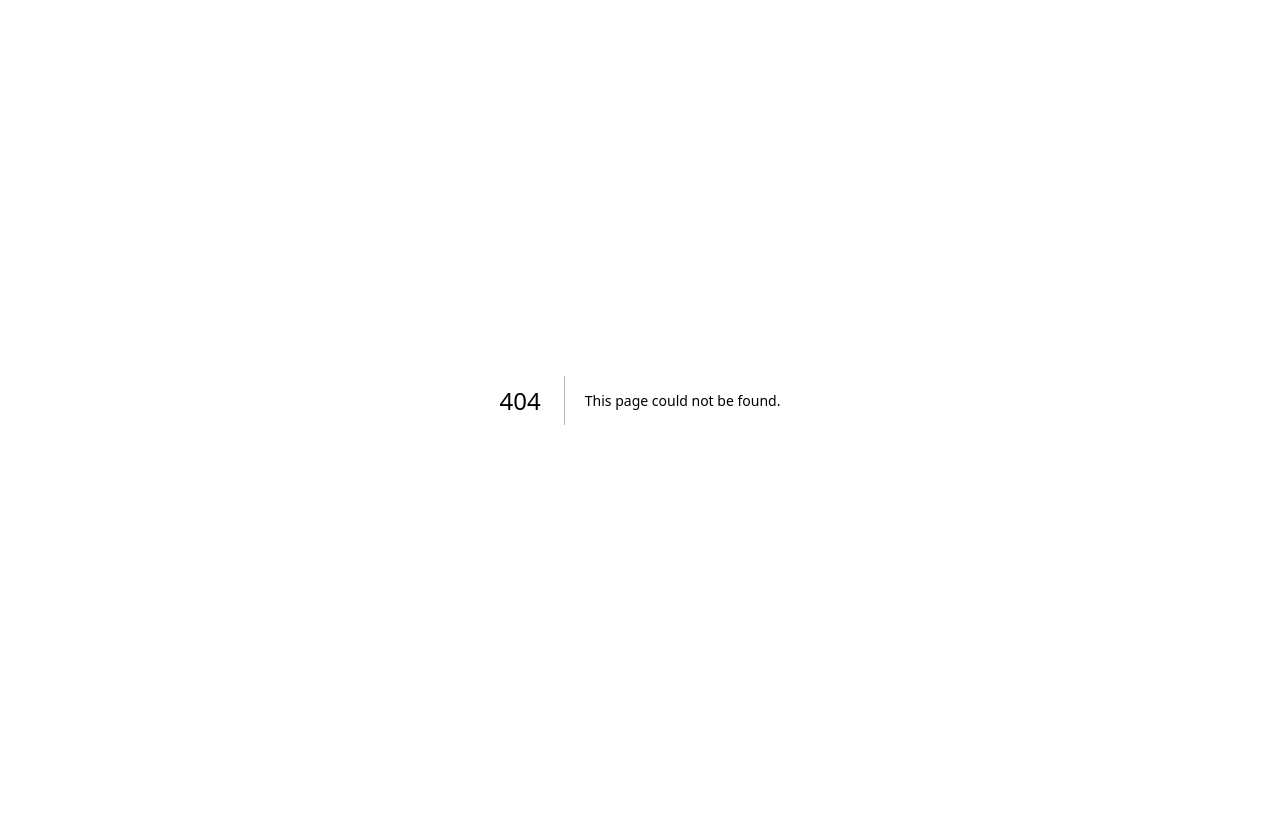
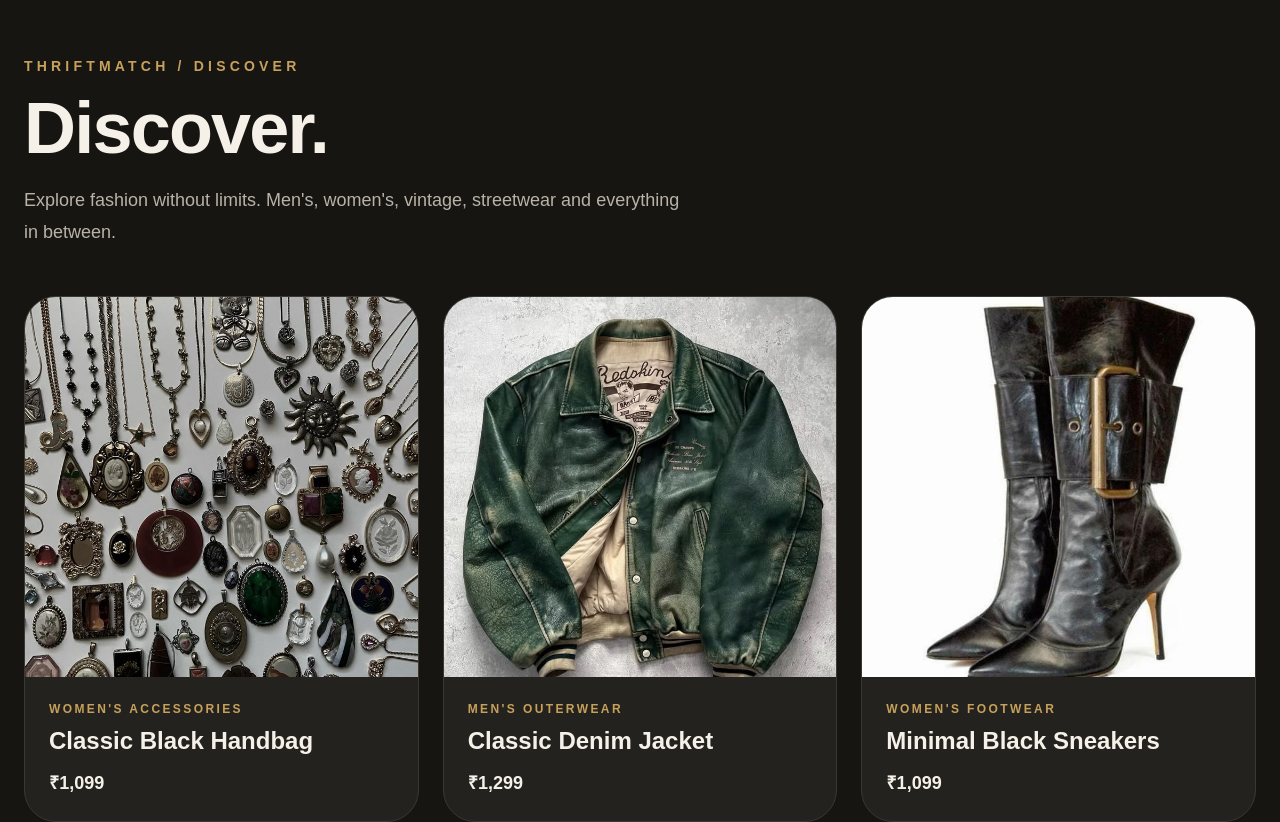
Before and after one commit to Cas4569/ThriftMatch, a Next.js app: page /Discover in a window 1280 px wide. Before the commit this address had no page. Shown: the top 822 px of the page. Before the commit the page ends 800 px from the top, so only its background shows below. Built offline with nearby package versions, Linux system fonts and the light colour scheme.

Commit message:
Discover

```diff
--- /dev/null
+++ b/app/Discover/page.js
@@ -0,0 +1,129 @@
+"use client";
+
+import { useEffect, useState } from "react";
+
+const clothes = [
+  {
+    name: "Classic White T-Shirt",
+    category: "Men's Upperwear",
+    price: "₹599",
+    image: "/menupcover.jpeg",
+  },
+  {
+    name: "Classic White Top",
+    category: "Women's Upperwear",
+    price: "₹599",
+    image: "/womenupcover.jpeg",
+  },
+  {
+    name: "Classic Blue Jeans",
+    category: "Men's Lowerwear",
+    price: "₹899",
+    image: "/menlowcover.jpeg",
+  },
+  {
+    name: "Relaxed Black Jeans",
+    category: "Women's Lowerwear",
+    price: "₹999",
+    image: "/womenlowcover.jpeg",
+  },
+  {
+    name: "Classic Denim Jacket",
+    category: "Men's Outerwear",
+    price: "₹1,299",
+    image: "/menoutcover.jpeg",
+  },
+  {
+    name: "Classic Denim Jacket",
+    category: "Women's Outerwear",
+    price: "₹1,299",
+    image: "/womenoutcover.jpeg",
+  },
+  {
+    name: "Classic White Sneakers",
+    category: "Men's Footwear",
+    price: "₹899",
+    image: "/menfootcover.jpeg",
+  },
+  {
+    name: "Minimal Black Sneakers",
+    category: "Women's Footwear",
+    price: "₹1,099",
+    image: "/womenfootcover.jpeg",
+  },
+  {
+    name: "Classic Leather Watch",
+    category: "Men's Accessories",
+    price: "₹899",
+    image: "/menacccover.jpeg",
+  },
+  {
+    name: "Classic Black Handbag",
+    category: "Women's Accessories",
+    price: "₹1,099",
+    image: "/womenaccover.jpeg",
+  },
+];
+
+export default function Discover() {
+  const [feed, setFeed] = useState([]);
+
+  useEffect(() => {
+    const shuffled = [...clothes].sort(() => Math.random() - 0.5);
+    setFeed(shuffled);
+  }, []);
+
+  return (
+    <main className="min-h-screen bg-[#171512] px-6 py-14 text-[#f5f0e8]">
+      <div className="mx-auto max-w-7xl">
+
+        <div className="mb-12">
+          <p className="mb-4 text-sm font-bold uppercase tracking-[0.3em] text-[#c6a15b]">
+            THRIFTMATCH / DISCOVER
+          </p>
+
+          <h1 className="text-5xl font-black tracking-tight md:text-7xl">
+            Discover.
+          </h1>
+
+          <p className="mt-5 max-w-2xl text-lg leading-8 text-[#b9b2a7]">
+            Explore fashion without limits. Men's, women's, vintage,
+            streetwear and everything in between.
+          </p>
+        </div>
+
+        <div className="grid gap-6 sm:grid-cols-2 lg:grid-cols-3">
+          {feed.map((item, index) => (
+            <div
+              key={`${item.name}-${item.category}-${index}`}
+              className="group overflow-hidden rounded-[2rem] border border-[#3b3832] bg-[#24221e] transition duration-300 hover:-translate-y-2 hover:border-[#c6a15b] hover:shadow-2xl"
+            >
+              <div className="relative h-[380px] overflow-hidden">
+                <img
+                  src={item.image}
+                  alt={item.name}
+                  className="h-full w-full object-cover transition duration-500 group-hover:scale-105"
+                />
+              </div>
+
+              <div className="p-6">
+                <p className="text-xs font-bold uppercase tracking-[0.2em] text-[#c6a15b]">
+                  {item.category}
+                </p>
+
+                <h2 className="mt-2 text-2xl font-black">
+                  {item.name}
+                </h2>
+
+                <p className="mt-3 text-lg font-semibold">
+                  {item.price}
+                </p>
+              </div>
+            </div>
+          ))}
+        </div>
+
+      </div>
+    </main>
+  );
+}
--- a/app/page.js
+++ b/app/page.js
@@ -9,7 +9,7 @@ export default function Home() {
         </h1>
 
         <div className="hidden items-center gap-8 text-sm font-medium md:flex">
-          <a href="#" className="hover:opacity-60 transition">
+          <a href="/discover" className="hover:opacity-60 transition">
             Discover
           </a>
 
--- a/next.config.mjs
+++ b/next.config.mjs
@@ -2,6 +2,9 @@
 const nextConfig = {
   /* config options here */
   reactCompiler: true,
+  async rewrites() {
+    return [{ source: "/discover", destination: "/Discover" }];
+  },
 };
 
 export default nextConfig;
```
Also changed, not shown: 1 other file (tests, documents, lock files or other folders).
